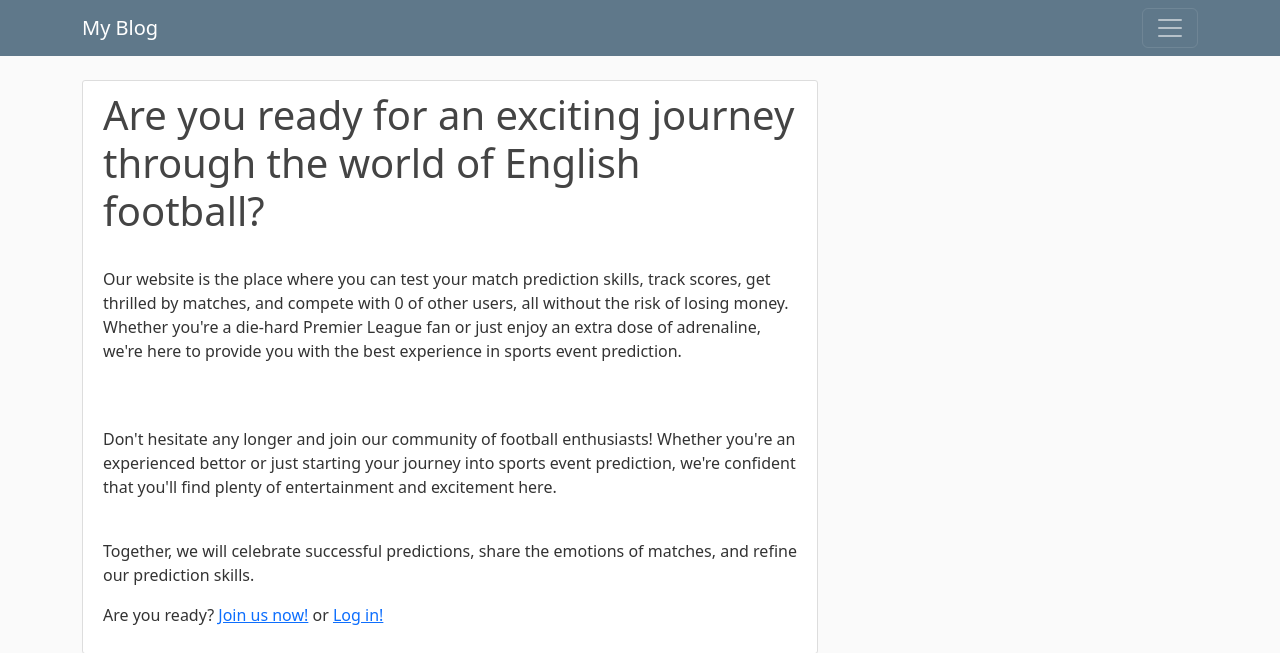
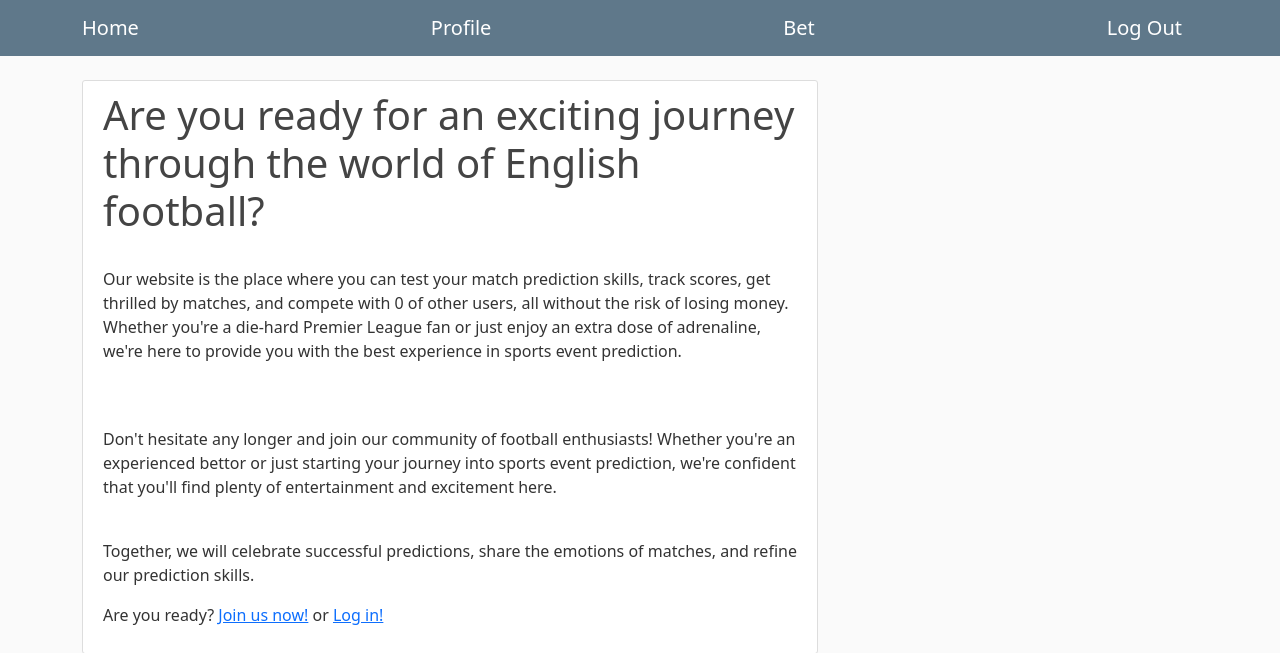
Before and after one commit to MatRos-sf/Bet-Game-Premier-League, a Django app: page / in a window 1280 px wide. Shown: the top 653 px of the page. Run offline with Django 4.2, Linux system fonts and the light colour scheme; the visitor is signed in with stand-in values (Sample User, id 1); data comes from the database, SQL or seed files in the repository; some libraries are stand-ins or nearby versions.

```diff
--- a/BetGame_PremierLeague/BetGame_PremierLeague/settings.py
+++ b/BetGame_PremierLeague/BetGame_PremierLeague/settings.py
@@ -139,5 +139,5 @@ CRISPY_TEMPLATE_PACK = "bootstrap5"
 
 DEFAULT_AUTO_FIELD = "django.db.models.BigAutoField"
 
-# LOGIN_REDIRECT_URL =
-LOGIN_URL = "login"
+LOGIN_REDIRECT_URL = "bet-home"
+LOGIN_URL = "user-login"
--- a/BetGame_PremierLeague/BetGame_PremierLeague/urls.py
+++ b/BetGame_PremierLeague/BetGame_PremierLeague/urls.py
@@ -16,6 +16,8 @@ Including another URLconf
 """
 from django.contrib import admin
 from django.urls import path, include
+from django.conf import settings
+from django.conf.urls.static import static
 
 urlpatterns = [
     path("admin/", admin.site.urls),
@@ -24,4 +26,4 @@ urlpatterns = [
     path("generate/", include("generate.urls")),
     path("bet/", include("bet.urls")),
     path("match/", include("match.urls")),
-]
+] + static(settings.MEDIA_URL, document_root=settings.MEDIA_ROOT)
--- a/BetGame_PremierLeague/bet/templates/bet/base.html
+++ b/BetGame_PremierLeague/bet/templates/bet/base.html
@@ -15,29 +15,16 @@
     <header class="site-header">
         <nav class="navbar navbar-eand-md navbar-dark bg-steel fixed-top">
             <div class="container">
-                <a class="navbar-brand mr-4" href="/">My Blog</a>
-                <button class="navbar-toggler" type="button" data-toggle="collapse" data-target="#navbarToggle" aria-controls="navbarToggle" aria-expanded="false" aria-label="Toggle navigation">
-                    <span class="navbar-toggler-icon"></span>
-                </button>
-                <div class="collapse navbar-collapse" id="navbarToggle">
-                    <div class="navbar-nav mr-auto">
-                        <a class="nav-item nav-link" href="#">Home</a>
-                        <a class="nav-item nav-link" href="#">About</a>
-                    </div>
-                    <!-- Navbar Right Side -->
-                    <div class="navbar-nav">
-                        {% if user.is_authenticated %}
-                            <a class="nav-item nav-link" href="#">Add Article</a>
-                            <a class="nav-item nav-link" href="#">Profile</a>
-                            <a class="nav-item nav-link" href="#">Logout</a>
+                <a class="navbar-brand mr-4" href="/">Home</a>
+                {% if user.is_authenticated %}
+                    <a class="navbar-brand mr-4" href="{% url 'user-profile-detail' user.username%}">Profile</a>
+                    <a class="navbar-brand mr-4" href="{% url 'bet-home' %}">Bet</a>
+                    <a class="navbar-brand mr-4" href="{% url 'user-logout'%}">Log Out</a>
+                {% else %}
+                    <a class="navbar-brand mr-4" href="{% url 'user-login'%}">Log In</a>
+                    <a class="navbar-brand mr-4" href="{% url 'user-register' %}">Create Account</a>
 
-                        {% else %}
-                            <a class="nav-item nav-link" href="#">Login</a>
-                            <a class="nav-item nav-link" href="#">Register</a>
-                        {% endif %}
-                    </div>
-
-                </div>
+                {% endif %}
             </div>
         </nav>
     </header>
--- a/BetGame_PremierLeague/users/models.py
+++ b/BetGame_PremierLeague/users/models.py
@@ -12,7 +12,7 @@ class Profile(models.Model):
         default="default.jpg", upload_to="profile_pics", verbose_name="profile picture"
     )
 
-    friends = models.ManyToManyField(User, related_name="friends")
+    friends = models.ManyToManyField(User, related_name="friends", blank=True)
     support_team = models.ForeignKey(
         "league.Team",
         on_delete=models.CASCADE,
--- a/BetGame_PremierLeague/users/views.py
+++ b/BetGame_PremierLeague/users/views.py
@@ -8,6 +8,7 @@ from django.contrib.auth.models import User
 from .models import Profile
 from .forms import UserRegisterForm
 from bet.models import Bet
+from django.db.models import Avg
 
 
 def home(request):
@@ -47,9 +48,10 @@ class ProfileDetailView(LoginRequiredMixin, DetailView):
 
     def get_context_data(self, **kwargs):
         context = super(ProfileDetailView, self).get_context_data(**kwargs)
-        context["currently_bets"] = Bet.objects.filter(
-            user=self.request.user, is_active=True
-        )
+        context["amt_bets"] = Bet.objects.filter(user=self.request.user).count()
+        win_rate = Bet.objects.aggregate(win_rate=Avg("is_won"))["win_rate"]
+        context["win_rate"] = round(win_rate * 100, 2)
+
         return context
 
 
```
Also changed, not shown: BetGame_PremierLeague/bet/templates/bet/home.html (+36 -7 lines), BetGame_PremierLeague/bet/templatetags/bet_tags.py (+8 -0 lines), BetGame_PremierLeague/bet/views.py (+11 -2 lines), BetGame_PremierLeague/match/models.py (+4 -4 lines), BetGame_PremierLeague/users/templates/users/profile.html (+22 -19 lines), BetGame_PremierLeague/match/migrations/0004_alter_match_options.py (added), BetGame_PremierLeague/users/migrations/0003_alter_profile_friends.py (added), BetGame_PremierLeague/users/migrations/0004_alter_profile_friends.py (added).
